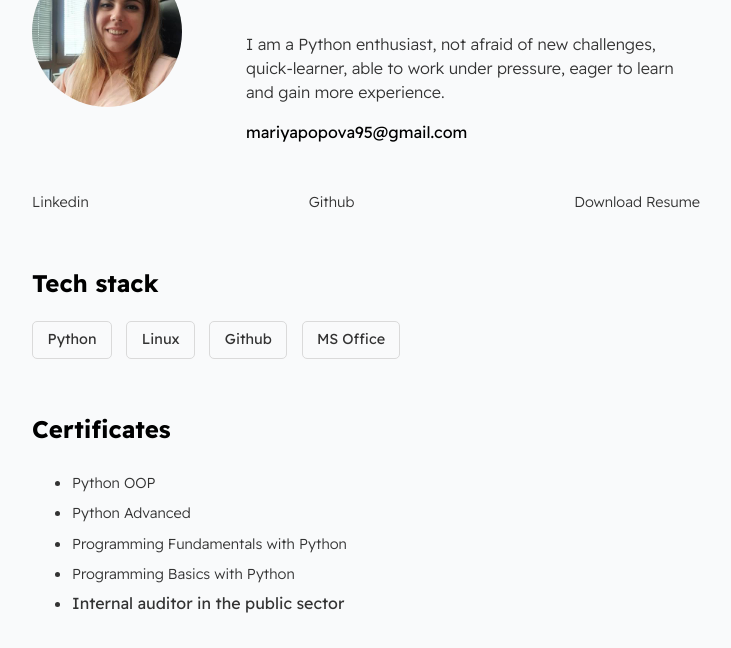
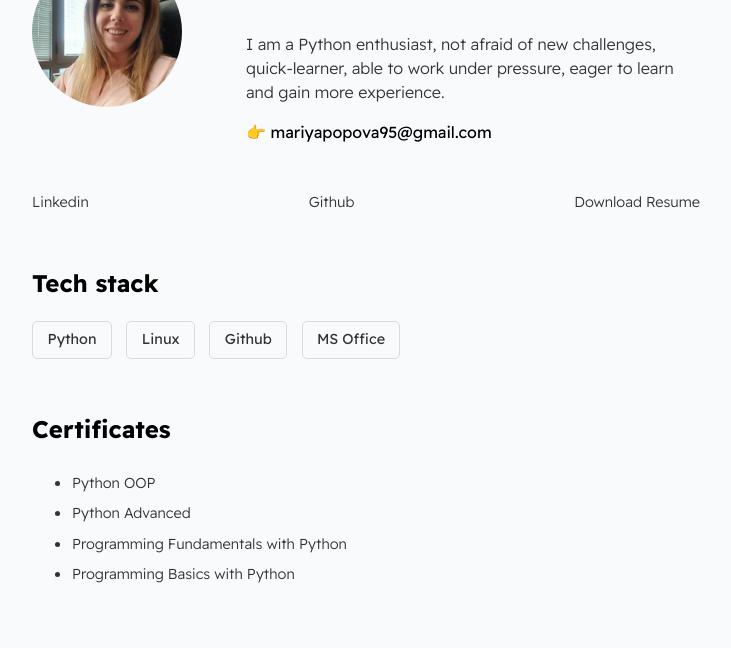
Before and after one commit to midimitrova/Digital-Resume, a plain HTML site: page index.html in a window 1280 px wide. Shown: the part 136-784 px from the top of the page, without its empty margins (274-1005 px from the left). Drawn offline with Linux system fonts and the light colour scheme.

Commit message:
update index.html

```diff
--- a/index.html
+++ b/index.html
@@ -17,7 +17,7 @@
                 <div>
                     <h1 id="user-name">Maria Dimitrova</h1>
                     <p id="bio">I am a Python enthusiast, not afraid of new challenges, quick-learner, able to work under pressure, eager to learn and gain more experience.</p>
-                    <p id="email"> mariyapopova95@gmail.com</p>
+                    <p id="email">👉 mariyapopova95@gmail.com</p>
                 </div>
             </section>
 
@@ -48,7 +48,6 @@
                     <li><a href="https://softuni.bg/certificates/details/159315/5e35dc0a" target="_blank">Python Advanced</a></li>
                     <li><a href="https://softuni.bg/certificates/details/148711/d0adb2f6" target="_blank">Programming Fundamentals with Python</a></li>
                     <li><a href="https://softuni.bg/certificates/details/133712/ab29ac2f" target="_blank">Programming Basics with Python</a></li>
-                    <li>Internal auditor in the public sector</li>
                 </ul>
             </section>
 
```
